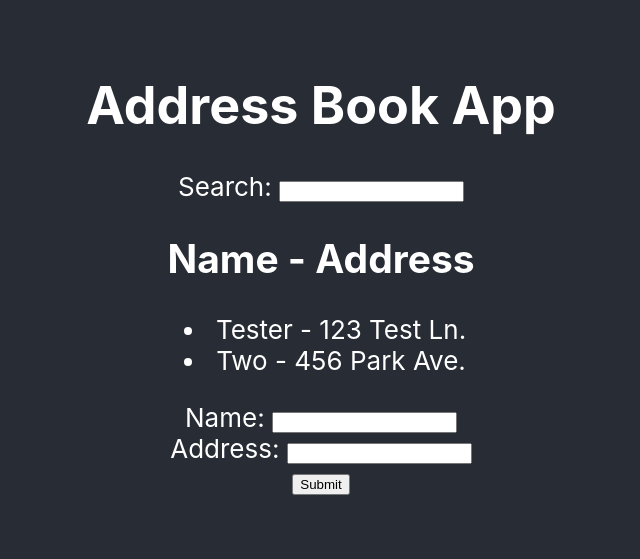
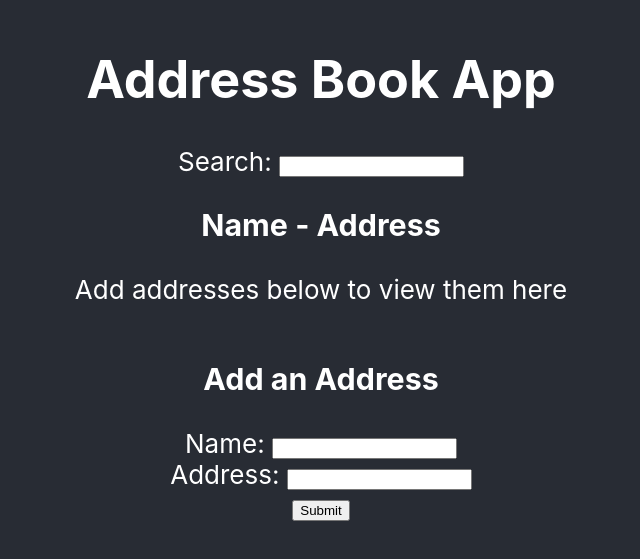
Before and after one commit to skyfly200/React-Address-Book, a React (Create React App) app: page / in a window 1280 px wide. Shown: the part 133-692 px from the top of the page, without its empty margins (319-959 px from the left). Built offline with nearby package versions, Linux system fonts and the light colour scheme.

Commit message:
render format and logic tweaks

```diff
--- a/src/AddressForm.js
+++ b/src/AddressForm.js
@@ -25,6 +25,7 @@ class Search extends Component {
   render() {
     return (
       <div className="Search">
+        <h3> Add an Address </h3>
         <form onSubmit={this.handleSubmit}>
           <label>
             Name:&nbsp;
--- a/src/AddressList.js
+++ b/src/AddressList.js
@@ -16,8 +16,12 @@ class AddressList extends Component {
     ));
     return (
       <div className="AddressList">
-        <h2> Name - Address </h2>
-        <ul> {addressList} </ul>
+        <h3> Name - Address </h3>
+        {addressList.length > 0 ? (
+          <ul> {addressList} </ul>
+        ) : (
+          <p> Add addresses below to view them here </p>
+        )}
       </div>
     );
   }
--- a/src/App.js
+++ b/src/App.js
@@ -9,10 +9,7 @@ class App extends Component {
     super(props);
     this.state = {
       query: '',
-      addresses: [
-        { name: 'Tester', address: '123 Test Ln.' },
-        { name: 'Two', address: '456 Park Ave.' }
-      ],
+      addresses: [],
       name: '',
       address: ''
     };
```
